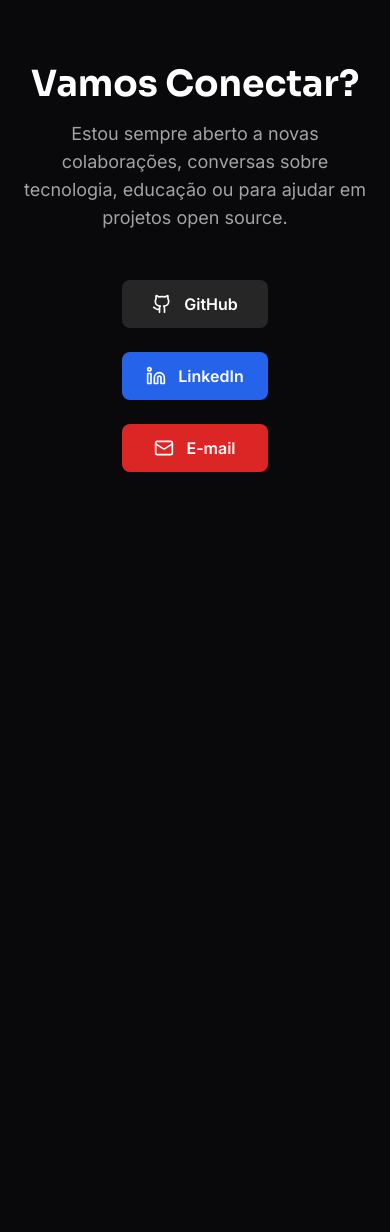
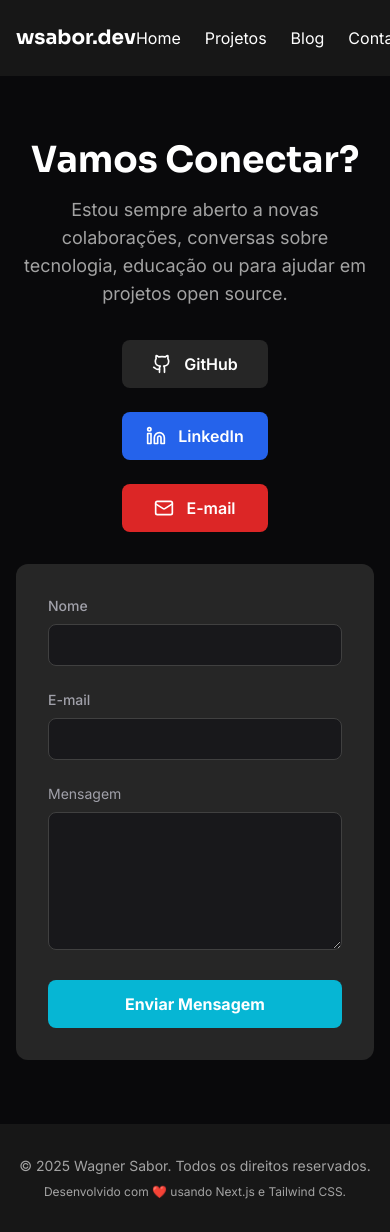
Before and after one commit to wsabor/wsabor.dev, a Next.js app: page /contact in a window 390 px wide. Before the commit the page ends 844 px from the top, so only its background shows below. Built offline with nearby package versions, Linux system fonts and the light colour scheme.

Commit message:
feat: general layout adjustments & contact form creation

```diff
--- a/package.json
+++ b/package.json
@@ -11,11 +11,12 @@
   "dependencies": {
     "@tailwindcss/typography": "^0.5.13",
     "gray-matter": "^4.0.3",
-    "lucide-react": "^0.395.0",
+    "lucide-react": "^0.522.0",
     "next": "14.2.4",
     "next-mdx-remote": "^5.0.0",
     "react": "^18",
-    "react-dom": "^18"
+    "react-dom": "^18",
+    "react-hook-form": "^7.58.1"
   },
   "devDependencies": {
     "@types/node": "^20",
--- a/src/app/contact/page.tsx
+++ b/src/app/contact/page.tsx
@@ -1,12 +1,13 @@
 import { Github, Linkedin, Mail } from "lucide-react";
+import { ContactForm } from "@/components/ContactForm";
 
 export default function ContatoPage() {
   return (
-    <main className="container mx-auto px-4 py-16 md:py-24 flex flex-col items-center text-center">
+    <div className="container mx-auto px-4 py-16 md:py-12 flex flex-col items-center text-center">
       <h1 className="text-4xl md:text-5xl font-bold text-white mb-4">
         Vamos Conectar?
       </h1>
-      <p className="text-lg text-neutral-400 max-w-xl mb-12">
+      <p className="text-lg text-neutral-400 max-w-xl mb-8">
         Estou sempre aberto a novas colaborações, conversas sobre tecnologia,
         educação ou para ajudar em projetos open source.
       </p>
@@ -38,11 +39,9 @@
           E-mail
         </a>
       </div>
-
-      {/*
-        Futuramente, você pode adicionar um formulário de contato aqui.
-        Por exemplo, usando bibliotecas como 'react-hook-form'.
-      */}
-    </main>
+      <div className="w-full max-w-lg border-neutral-700 p-8 mt-8 bg-neutral-800 rounded-xl">
+        <ContactForm />
+      </div>
+    </div>
   );
 }
--- a/src/app/globals.css
+++ b/src/app/globals.css
@@ -14,4 +14,19 @@
   h6 {
     @apply font-display;
   }
+  /* Ajustes finos para os textos gerados pelo MDX */
+  .prose {
+    /* Cor dos parágrafos, etc. */
+    --tw-prose-body: theme(colors.text.muted);
+    /* Cor dos títulos dentro dos artigos */
+    --tw-prose-headings: theme(colors.text.main);
+    /* Cor dos links */
+    --tw-prose-links: theme(colors.primary.DEFAULT);
+    /* Cor dos itens de lista e outros elementos */
+    --tw-prose-bullets: theme(colors.primary.dark);
+    --tw-prose-counters: theme(colors.primary.dark);
+    /* Cor de citações e blocos de código */
+    --tw-prose-quotes: theme(colors.text.main);
+    --tw-prose-code: theme(colors.primary.light);
+  }
 }
--- a/src/app/layout.tsx
+++ b/src/app/layout.tsx
@@ -4,6 +4,8 @@
 import { Inter, Sora } from "next/font/google";
 // A LINHA MAIS IMPORTANTE DO ARQUIVO:
 import "./globals.css";
+import Header from "@/components/Header";
+import Footer from "@/components/Footer";
 
 const inter = Inter({
   subsets: ["latin"],
@@ -29,7 +31,11 @@
 }>) {
   return (
     <html lang="pt-BR" className={`${inter.variable} ${sora.variable}`}>
-      <body>{children}</body>
+      <body className="flex flex-col min-h-screen">
+        <Header />
+        <main className="flex-grow">{children}</main>
+        <Footer />
+      </body>
     </html>
   );
 }
--- a/src/app/projects/page.tsx
+++ b/src/app/projects/page.tsx
@@ -1,3 +1,5 @@
+import Footer from "@/components/Footer";
+import Header from "@/components/Header";
 import { ProjectCard } from "@/components/ProjectCard";
 
 // Dados mocados (substituiremos pelos arquivos MDX depois)
@@ -27,7 +29,7 @@
 
 export default function ProjetosPage() {
   return (
-    <main className="container mx-auto px-4 py-16 md:py-24">
+    <section className="container mx-auto px-4 py-16 md:py-24">
       <div className="text-center mb-12">
         <h1 className="text-4xl md:text-5xl font-bold text-white mb-4">
           Portfólio de Projetos
@@ -48,6 +50,6 @@
           />
         ))}
       </div>
-    </main>
+    </section>
   );
 }
--- /dev/null
+++ b/src/components/ContactForm.tsx
@@ -0,0 +1,146 @@
+// src/components/ContactForm.tsx
+"use client";
+
+import { useForm, SubmitHandler } from "react-hook-form";
+import { useState } from "react";
+
+type Inputs = {
+  name: string;
+  email: string;
+  message: string;
+};
+
+// Componente para evitar erros de hidratação e garantir que o formulário só renderize no cliente
+export function ContactForm() {
+  const {
+    register,
+    handleSubmit,
+    formState: { errors },
+    reset,
+  } = useForm<Inputs>();
+  const [isSubmitting, setIsSubmitting] = useState(false);
+  const [submitStatus, setSubmitStatus] = useState<"success" | "error" | null>(
+    null
+  );
+
+  const onSubmit: SubmitHandler<Inputs> = async (data) => {
+    setIsSubmitting(true);
+    setSubmitStatus(null);
+
+    try {
+      const response = await fetch("https://formspree.io/f/xovwnrng", {
+        // <-- LEMBRE-SE DE SUBSTITUIR
+        method: "POST",
+        headers: {
+          Accept: "application/json",
+          "Content-Type": "application/json",
+        },
+        body: JSON.stringify(data),
+      });
+
+      if (response.ok) {
+        setSubmitStatus("success");
+        reset();
+      } else {
+        const responseData = await response.json();
+        if (responseData.errors) {
+          console.error("Erros do Formspree:", responseData.errors);
+        }
+        throw new Error("Falha no envio para o Formspree");
+      }
+    } catch (error) {
+      console.error("Erro ao enviar formulário:", error);
+      setSubmitStatus("error");
+    } finally {
+      setIsSubmitting(false);
+    }
+  };
+
+  return (
+    <form
+      onSubmit={handleSubmit(onSubmit)}
+      className="w-full max-w-lg space-y-6"
+      noValidate
+    >
+      {/* O resto do seu formulário (inputs, labels, etc.) permanece exatamente o mesmo */}
+      <div>
+        <label
+          htmlFor="name"
+          className="block text-sm font-medium text-text-muted text-left mb-2"
+        >
+          Nome
+        </label>
+        <input
+          id="name"
+          type="text"
+          {...register("name", { required: "O nome é obrigatório" })}
+          className="w-full bg-surface border border-neutral-700 rounded-lg px-4 py-2 text-text-main focus:outline-none focus:ring-2 focus:ring-primary"
+        />
+        {errors.name && (
+          <p className="text-red-500 text-sm mt-1">{errors.name.message}</p>
+        )}
+      </div>
+
+      <div>
+        <label
+          htmlFor="email"
+          className="block text-sm font-medium text-text-muted text-left mb-2"
+        >
+          E-mail
+        </label>
+        <input
+          id="email"
+          type="email"
+          {...register("email", {
+            required: "O e-mail é obrigatório",
+            pattern: {
+              value: /^\S+@\S+$/i,
+              message: "Formato de e-mail inválido",
+            },
+          })}
+          className="w-full bg-surface border border-neutral-700 rounded-lg px-4 py-2 text-text-main focus:outline-none focus:ring-2 focus:ring-primary"
+        />
+        {errors.email && (
+          <p className="text-red-500 text-sm mt-1">{errors.email.message}</p>
+        )}
+      </div>
+
+      <div>
+        <label
+          htmlFor="message"
+          className="block text-sm font--medium text-text-muted text-left mb-2"
+        >
+          Mensagem
+        </label>
+        <textarea
+          id="message"
+          rows={5}
+          {...register("message", { required: "A mensagem é obrigatória" })}
+          className="w-full bg-surface border border-neutral-700 rounded-lg px-4 py-2 text-text-main focus:outline-none focus:ring-2 focus:ring-primary"
+        />
+        {errors.message && (
+          <p className="text-red-500 text-sm mt-1">{errors.message.message}</p>
+        )}
+      </div>
+
+      <button
+        type="submit"
+        disabled={isSubmitting}
+        className="w-full bg-primary hover:bg-primary-light text-white font-bold py-3 px-6 rounded-lg transition-colors disabled:opacity-50 disabled:cursor-not-allowed"
+      >
+        {isSubmitting ? "Enviando..." : "Enviar Mensagem"}
+      </button>
+
+      {submitStatus === "success" && (
+        <p className="text-green-500 text-center">
+          Mensagem enviada com sucesso! Obrigado.
+        </p>
+      )}
+      {submitStatus === "error" && (
+        <p className="text-red-500 text-center">
+          Ocorreu um erro. Tente novamente mais tarde.
+        </p>
+      )}
+    </form>
+  );
+}
--- /dev/null
+++ b/src/components/Footer.tsx
@@ -0,0 +1,15 @@
+export default function Footer() {
+  return (
+    <footer className="bg-neutral-900 text-neutral-400 py-8">
+      <div className="container mx-auto px-4 text-center">
+        <p className="text-sm">
+          &copy; {new Date().getFullYear()} Wagner Sabor. Todos os direitos
+          reservados.
+        </p>
+        <p className="text-xs mt-2">
+          Desenvolvido com ❤️ usando Next.js e Tailwind CSS.
+        </p>
+      </div>
+    </footer>
+  );
+}
--- /dev/null
+++ b/src/components/Header.tsx
@@ -0,0 +1,39 @@
+export default function Header() {
+  return (
+    <header className="bg-neutral-900 text-white py-6">
+      <div className="container mx-auto px-4 flex justify-between items-center">
+        <h1 className="text-xl font-bold">wsabor.dev</h1>
+        <nav>
+          <ul className="flex space-x-6">
+            <li>
+              <a href="/" className="hover:text-cyan-400 transition-colors">
+                Home
+              </a>
+            </li>
+            <li>
+              <a
+                href="/projects"
+                className="hover:text-cyan-400 transition-colors"
+              >
+                Projetos
+              </a>
+            </li>
+            <li>
+              <a href="/blog" className="hover:text-cyan-400 transition-colors">
+                Blog
+              </a>
+            </li>
+            <li>
+              <a
+                href="/contact"
+                className="hover:text-cyan-400 transition-colors"
+              >
+                Contato
+              </a>
+            </li>
+          </ul>
+        </nav>
+      </div>
+    </header>
+  );
+}
--- a/src/components/ProjectCard.tsx
+++ b/src/components/ProjectCard.tsx
@@ -6,7 +6,7 @@
 
 export function ProjectCard({ title, description, tags }: ProjectCardProps) {
   return (
-    <div className="border border-neutral-700 rounded-lg p-6 flex flex-col gap-4 hover:bg-neutral-800 transition-colors">
+    <div className="border border-neutral-700 rounded-xl p-6 flex flex-col gap-4 hover:bg-neutral-800 transition-colors">
       <h3 className="text-xl font-semibold text-white">{title}</h3>
       <p className="text-neutral-400 flex-1">{description}</p>
       <div className="flex flex-wrap gap-2">
```
Also changed, not shown: src/app/page.tsx (+17 -17 lines), 1 other file (tests, documents, lock files or other folders).
